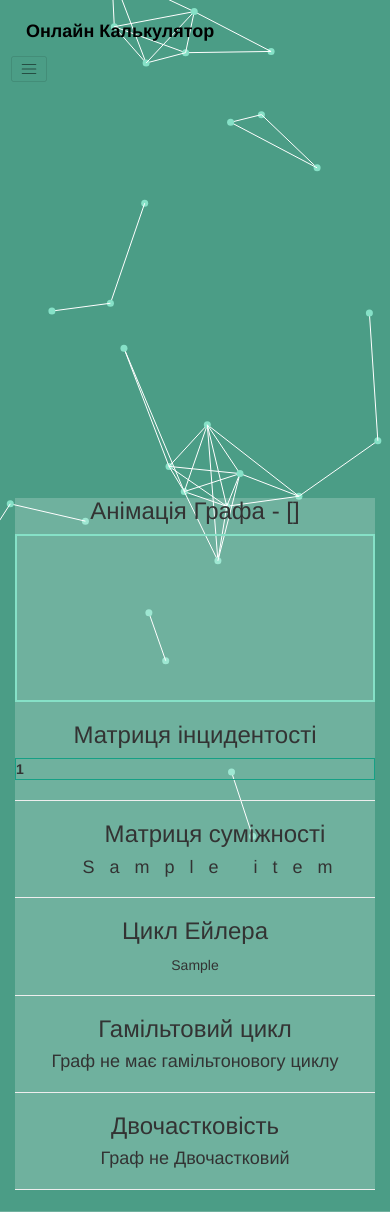
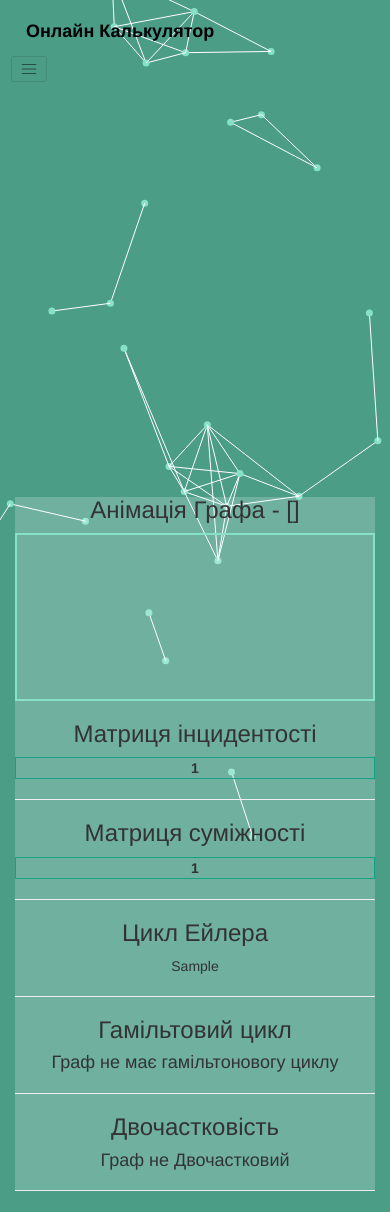
Before and after one commit to SophiaZhyrovetska/computer-project, a Django app: template graph/templates/add_home.html in a window 390 px wide. Run offline with Django 3.2, Linux system fonts and the light colour scheme; the template is opened without the code that fills it: most values are stand-ins (such as "Sample title", 1, 10 or a date in 2020); lists and menus that the app fills with data are empty; some libraries are stand-ins or nearby versions.

Commit message:
responsive change

```diff
--- a/graph/static/polls/home.css
+++ b/graph/static/polls/home.css
@@ -29,6 +29,7 @@ body {
 }
 table, th, td {
     border: 1px solid #16a085;
+    text-align: center;
 }
 #bar{
       position: absolute;
--- a/graph/templates/add_home.html
+++ b/graph/templates/add_home.html
@@ -17,19 +17,25 @@
                                 {% for item in matrix_incidence_undirected %}
                                     <tr>
                                         {% for num in item %}
-                                            <th>{{ num }}</th>
+                                            <th style="text-align: center">{{ num }}</th>
                                         {% endfor %}
                                     </tr>
                                 {% endfor %}
                             </table>
                             <hr>
-                            <ul>
 
-                                <h3>Матриця суміжності</h3>
+
+                            <h3>Матриця суміжності</h3>
+                            <table width="100%">
                                 {% for item in matrix_adjacency_undirected %}
-                                    <li><h4 style="letter-spacing: 15px">{{ item }}</h4></li>
+                                    <tr>
+                                        {% for num in item %}
+                                            <th style="text-align: center">{{ num }}</th>
+                                        {% endfor %}
+                                    </tr>
                                 {% endfor %}
-                            </ul>
+                            </table>
+
                             <hr>
                             <h3>Цикл Ейлера</h3>
                             {{ cycle_Euler_undirected }}
```
